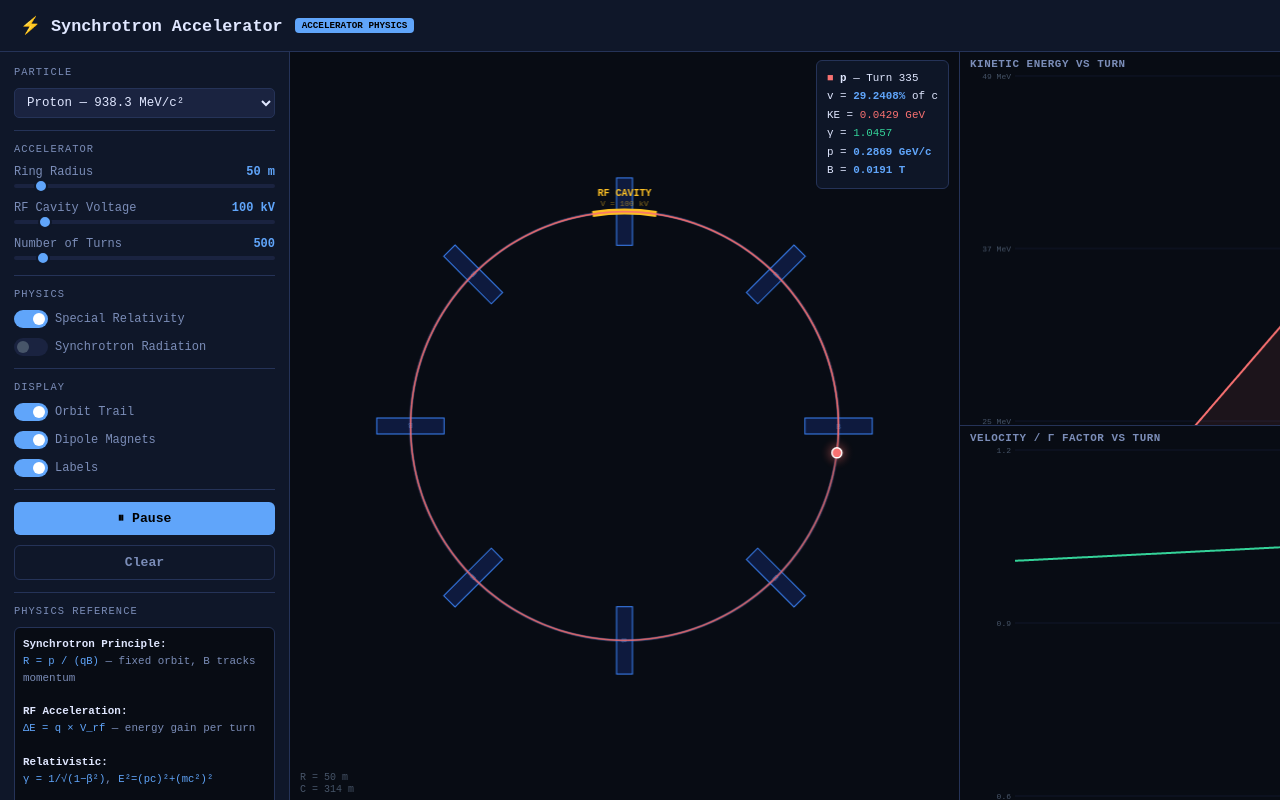
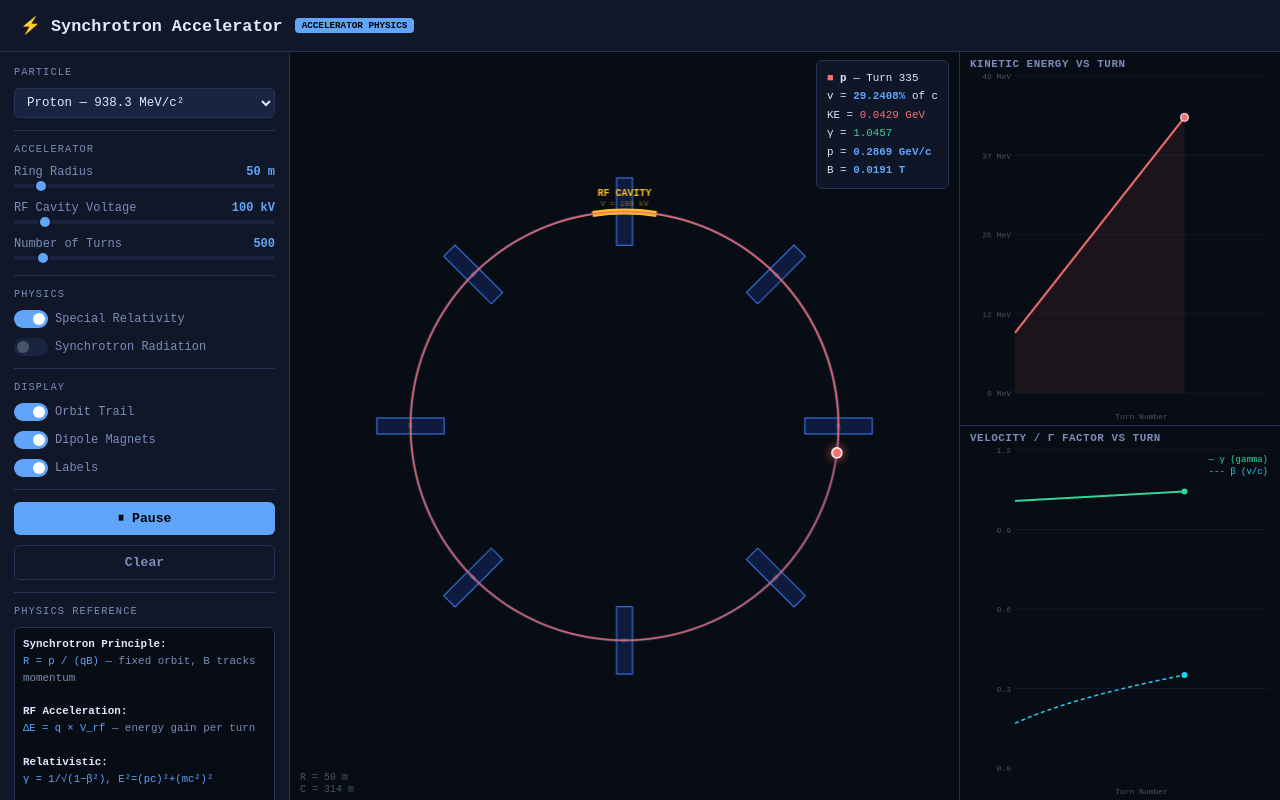
Before and after one commit to BMO-can-code/particle-accelerator, a plain HTML site: page index.html in a window 1280 px wide. Both pictures are taken after a click on the button "▶ Run Acceleration". Drawn offline with Linux system fonts and the light colour scheme.

Commit message:
fix: canvas sizing - fitCanvas reads parent rect every frame, proper DPR handling, absolute positioning

```diff
--- a/index.html
+++ b/index.html
@@ -41,10 +41,9 @@ input[type=range]::-webkit-slider-thumb{-webkit-appearance:none;width:14px;heigh
 .info code{color:var(--ac);font-size:0.66rem}
 main{display:grid;grid-template-columns:1fr 320px;grid-template-rows:1fr 1fr;overflow:hidden}
 .ring-box{grid-row:1/3;border-right:1px solid var(--bd);position:relative;overflow:hidden}
-.ring-box canvas{display:block;width:100%;height:100%}
 .plot-box{position:relative;border-bottom:1px solid var(--bd);overflow:hidden}
 .plot-box:last-child{border-bottom:none}
-.plot-box canvas{display:block;width:100%;height:100%}
+canvas{display:block;position:absolute;top:0;left:0;width:100%;height:100%}
 .ptitle{position:absolute;top:6px;left:10px;font-size:0.68rem;font-weight:600;color:var(--mt);text-transform:uppercase;letter-spacing:0.05em;pointer-events:none;z-index:2}
 .telemetry{position:absolute;top:8px;right:10px;background:rgba(15,23,41,0.92);border:1px solid var(--bd);border-radius:6px;padding:8px 10px;font-size:0.68rem;line-height:1.7;pointer-events:none;z-index:2}
 .telemetry .v{color:var(--ac);font-weight:600}
@@ -132,7 +131,6 @@ main{display:grid;grid-template-columns:1fr 320px;grid-template-rows:1fr 1fr;ove
 
 <script>
 const C = 2.998e8;
-const QE = 1.602e-19;
 const ME = 9.109e-31;
 const MP = 1.673e-27;
 const ML = 3.086e-25;
@@ -163,31 +161,23 @@ function runSim(pType, R_m, V_rf_kV, nTurns, useRel, useSyncRad) {
   const mom = new Float64Array(nTurns);
 
   for (let t = 0; t < nTurns; t++) {
-    const ke = (gamma - 1) * p.mass_ev;
-    KE[t]  = ke;
+    KE[t]  = (gamma - 1) * p.mass_ev;
     gam[t] = gamma;
     bet[t] = beta;
     mom[t] = p_MeV;
     B[t] = (p_MeV * 1e6) / (C * Math.abs(p.charge) * R_m);
 
-    const dE = Math.abs(p.charge) * V_rf / 1e6;
-    E_MeV += dE;
+    E_MeV += Math.abs(p.charge) * V_rf / 1e6;
 
     if (useSyncRad && (pType === 'electron' || pType === 'positron')) {
       const E_GeV = E_MeV / 1000;
       const m_GeV = p.mass_ev / 1000;
-      const c2 = 8.846e-5;
-      const P_rad = c2 * Math.pow(E_GeV, 4) / (R_m * R_m * Math.pow(m_GeV, 4));
-      const T_rev = circumference / C;
-      E_MeV = Math.max(E_MeV - P_rad * T_rev * 1000, p.mass_ev * 1.001);
+      const P_rad = 8.846e-5 * Math.pow(E_GeV, 4) / (R_m * R_m * Math.pow(m_GeV, 4));
+      E_MeV = Math.max(E_MeV - P_rad * (circumference / C) * 1000, p.mass_ev * 1.001);
     }
 
     gamma = E_MeV / p.mass_ev;
-    if (useRel) {
-      beta = Math.sqrt(Math.max(1 - 1 / (gamma * gamma), 0));
-    } else {
-      beta = Math.sqrt(Math.max(2 * ke / p.mass_ev, 0));
-    }
+    beta = useRel ? Math.sqrt(Math.max(1 - 1 / (gamma * gamma), 0)) : Math.sqrt(Math.max(2 * KE[t] / p.mass_ev, 0));
     if (beta >= 0.9999) beta = 0.9999;
     p_MeV = gamma * p.mass_ev * beta;
   }
@@ -225,36 +215,29 @@ function arrMax(arr, n) {
   return m;
 }
 
-// Resize canvases once + on resize
-let canvasW = 0, canvasH = 0;
-function sizeCanvases() {
+function fitCanvas(c) {
   const dpr = window.devicePixelRatio || 1;
-  [ringCanvas, keCanvas, vgCanvas].forEach(c => {
   const rect = c.parentElement.getBoundingClientRect();
   const w = Math.round(rect.width * dpr);
   const h = Math.round(rect.height * dpr);
   if (w > 0 && h > 0 && (c.width !== w || c.height !== h)) {
     c.width = w;
     c.height = h;
-      c.getContext('2d').setTransform(dpr, 0, 0, dpr, 0, 0);
   }
-  });
-  canvasW = ringCanvas.width / (window.devicePixelRatio || 1);
-  canvasH = ringCanvas.height / (window.devicePixelRatio || 1);
+  return { w: c.width / dpr, h: c.height / dpr, dpr };
 }
-sizeCanvases();
-window.addEventListener('resize', sizeCanvases);
 
 // =============================================================================
 //  DRAW RING
 // =============================================================================
 function drawRing() {
+  const { w, h, dpr } = fitCanvas(ringCanvas);
+  if (w === 0 || h === 0) return;
   const ctx = ringCtx;
-  const w = canvasW, h = canvasH;
+  ctx.setTransform(dpr, 0, 0, dpr, 0, 0);
   ctx.clearRect(0, 0, w, h);
   ctx.fillStyle = '#080c14';
   ctx.fillRect(0, 0, w, h);
-  if (w === 0 || h === 0) return;
 
   const cx = w / 2, cy = h / 2;
   const R = Math.min(w, h) * 0.32;
@@ -305,7 +288,7 @@ function drawRing() {
     ctx.fillText('V = ' + rfSlider.value + ' kV', cx, cy - R - 6);
   }
 
-  if (simData && animTurn > 0 && animTurn <= simData.nTurns) {
+  if (simData && animTurn > 0) {
     const color = PART[selParticle.value].col;
 
     if (document.getElementById('togTrail').checked && animTurn > 1) {
@@ -315,16 +298,11 @@ function drawRing() {
       for (let i = start; i < animTurn; i++) {
         const a1 = (i / simData.nTurns) * 2 * Math.PI * 6;
         const a2 = ((i + 1) / simData.nTurns) * 2 * Math.PI * 6;
-        const x1 = cx + R * Math.cos(a1);
-        const y1 = cy + R * Math.sin(a1);
-        const x2 = cx + R * Math.cos(a2);
-        const y2 = cy + R * Math.sin(a2);
-        const alpha = ((i - start) / trailLen) * 0.7;
         ctx.beginPath();
-        ctx.moveTo(x1, y1);
-        ctx.lineTo(x2, y2);
+        ctx.moveTo(cx + R * Math.cos(a1), cy + R * Math.sin(a1));
+        ctx.lineTo(cx + R * Math.cos(a2), cy + R * Math.sin(a2));
         ctx.strokeStyle = color;
-        ctx.globalAlpha = alpha;
+        ctx.globalAlpha = ((i - start) / trailLen) * 0.7;
         ctx.stroke();
       }
       ctx.globalAlpha = 1;
@@ -364,12 +342,13 @@ function drawRing() {
 //  DRAW KE
 // =============================================================================
 function drawKE() {
+  const { w, h, dpr } = fitCanvas(keCanvas);
+  if (!simData || w === 0 || h === 0) return;
   const ctx = keCtx;
-  const w = canvasW, h = canvasH;
+  ctx.setTransform(dpr, 0, 0, dpr, 0, 0);
   ctx.clearRect(0, 0, w, h);
   ctx.fillStyle = '#080c14';
   ctx.fillRect(0, 0, w, h);
-  if (!simData || w === 0 || h === 0) return;
 
   const pad = {l:55, r:12, t:24, b:32};
   const pw = w - pad.l - pad.r, ph = h - pad.t - pad.b;
@@ -429,12 +408,13 @@ function drawKE() {
 //  DRAW GAMMA / BETA
 // =============================================================================
 function drawGammaBeta() {
+  const { w, h, dpr } = fitCanvas(vgCanvas);
+  if (!simData || w === 0 || h === 0) return;
   const ctx = vgCtx;
-  const w = canvasW, h = canvasH;
+  ctx.setTransform(dpr, 0, 0, dpr, 0, 0);
   ctx.clearRect(0, 0, w, h);
   ctx.fillStyle = '#080c14';
   ctx.fillRect(0, 0, w, h);
-  if (!simData || w === 0 || h === 0) return;
 
   const pad = {l:55, r:12, t:24, b:32};
   const pw = w - pad.l - pad.r, ph = h - pad.t - pad.b;
@@ -514,21 +494,19 @@ function renderFrame() {
 }
 
 // =============================================================================
-//  ANIMATION — requestAnimationFrame with dt cap
+//  ANIMATION
 // =============================================================================
 function animate(timestamp) {
   if (!animRunning) return;
-
   if (!lastTime) lastTime = timestamp;
   let dt = timestamp - lastTime;
   lastTime = timestamp;
   dt = Math.min(dt, 50);
 
-  const turnsPerMs = simData.nTurns / 5000;
-  animTurn += Math.max(1, Math.round(dt * turnsPerMs));
+  animTurn += Math.max(1, Math.round(dt * simData.nTurns / 5000));
   animTurn = Math.min(animTurn, simData.nTurns);
 
-  try { renderFrame(); } catch(e) { console.error(e); }
+  renderFrame();
 
   if (animTurn >= simData.nTurns) {
     animRunning = false;
```
Lines whose indentation alone changed are shown as unchanged.
